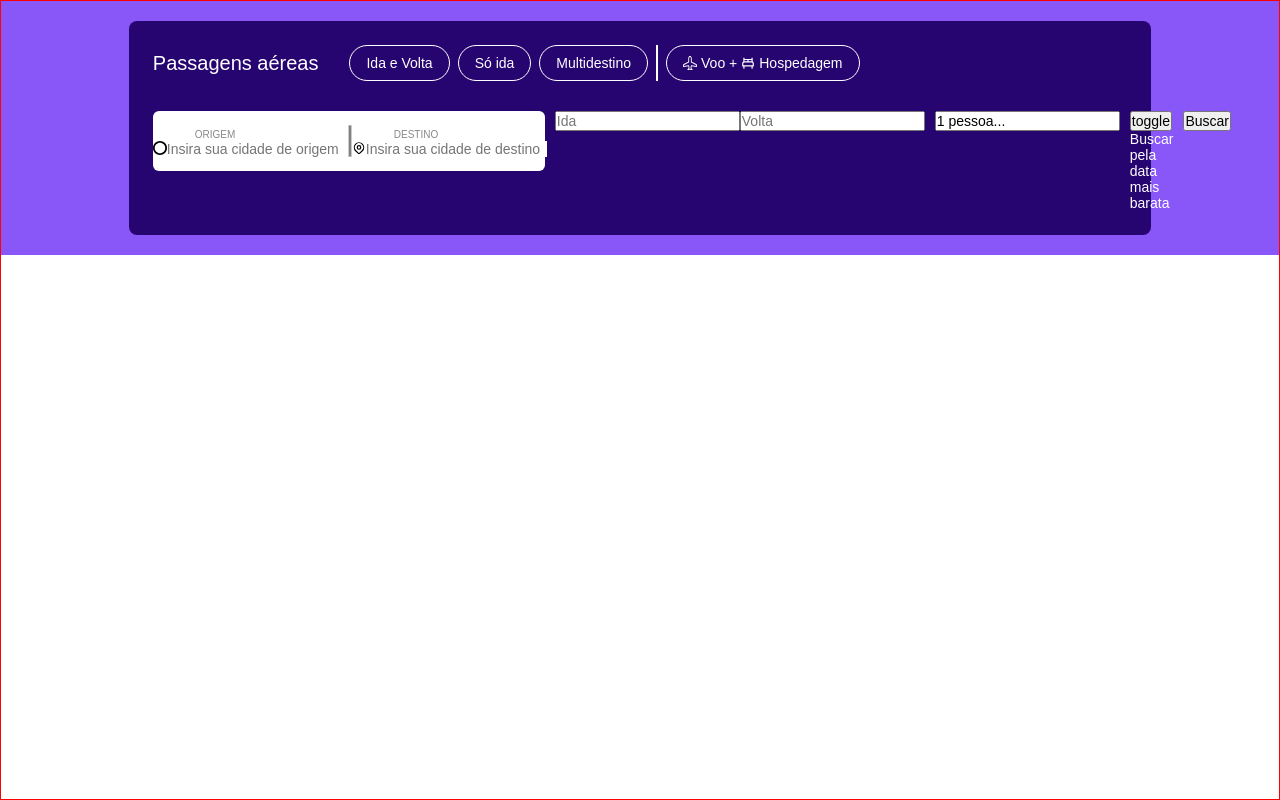
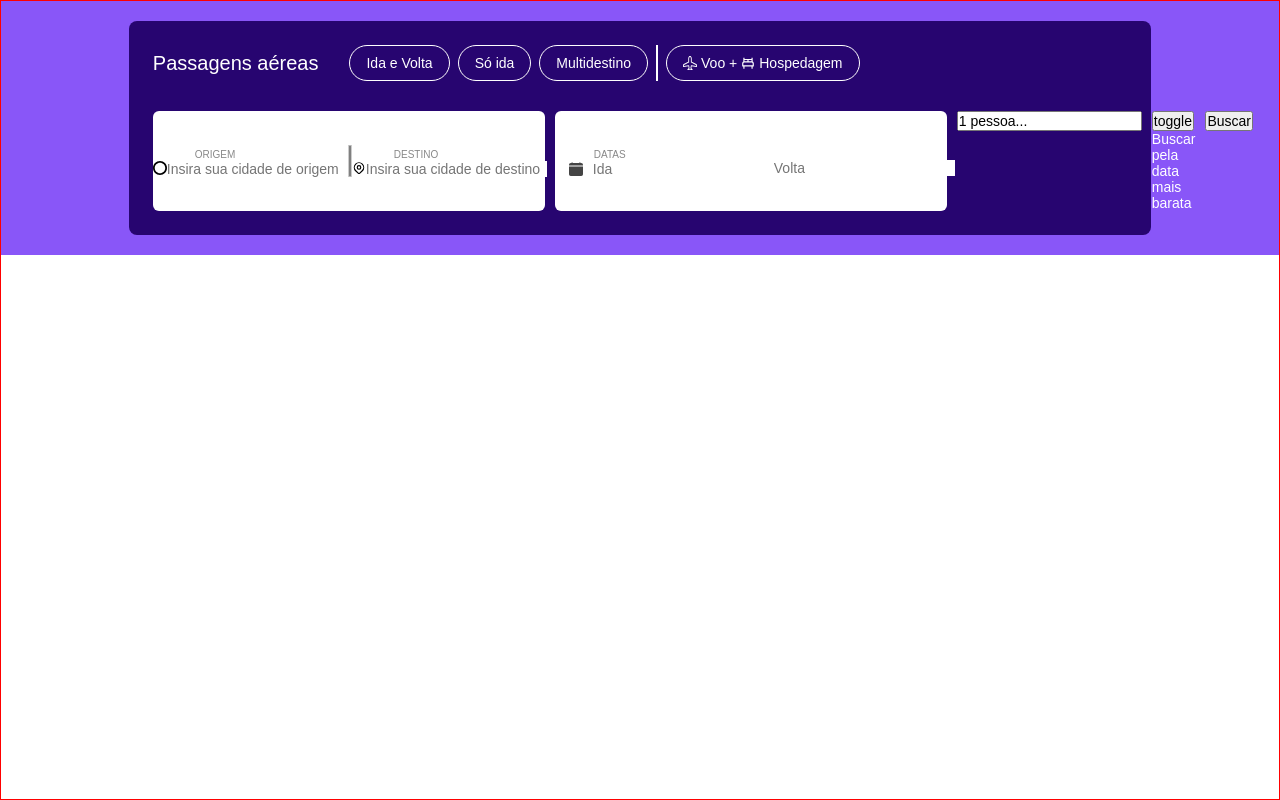
Before and after one commit to eiericksilva/ticket-form, a React (Vite) app: page / in a window 1280 px wide. Built offline with nearby package versions, Linux system fonts and the light colour scheme.

Commit message:
Base going e return pronta

```diff
--- a/src/components/Form/Form.js
+++ b/src/components/Form/Form.js
@@ -73,10 +73,10 @@ export const Button = styled.button`
 export const ContainerOriginDestiny = styled.div`
   display: flex;
   width: 392px;
-  height: 60px;
+  min-height: 60px;
+  border-radius: 6px;
   color: #000;
   background-color: #fff;
-  border-radius: 6px;
 
   align-items: center;
 
@@ -120,14 +120,46 @@ export const ContainerDestiny = styled.div`
 export const BottomOfDestiny = styled.div`
   display: flex;
 `;
+
 export const ContainerDatas = styled.div`
   display: flex;
+  align-items: center;
   width: 392px;
+  min-height: 60px;
+  border-radius: 6px;
+  background-color: #fff;
+  padding: 14px;
 `;
 
-export const ContainerGoing = styled.div``;
+export const ContainerGoing = styled.div`
+  label {
+    font-size: 10px;
+    color: #888888;
+    margin: 12px 0 4px 25px;
+  }
+`;
 
-export const ContainerReturn = styled.div``;
+export const BottomOfGoing = styled.div`
+  display: flex;
+  align-items: center;
+  gap: 10px;
+
+  svg {
+    color: #444444;
+  }
+
+  input {
+    border: none;
+  }
+`;
+
+export const ContainerReturn = styled.div`
+  padding-top: 14px;
+
+  input {
+    border: none;
+  }
+`;
 
 export const ContainerPassengersAndClasses = styled.div``;
 
--- a/src/components/Form/index.jsx
+++ b/src/components/Form/index.jsx
@@ -3,6 +3,7 @@ import {
   Background,
   Body,
   BottomOfDestiny,
+  BottomOfGoing,
   BottomOfOrigin,
   Button,
   ButtonGroup,
@@ -24,6 +25,7 @@ import { BiBed } from "react-icons/bi";
 import { BsArrowLeftRight } from "react-icons/bs";
 import { ImRadioUnchecked } from "react-icons/im";
 import { HiOutlineLocationMarker } from "react-icons/hi";
+import { BsFillCalendarFill } from "react-icons/bs";
 
 const Form = () => {
   return (
@@ -70,7 +72,11 @@ const Form = () => {
           </ContainerOriginDestiny>
           <ContainerDatas>
             <ContainerGoing>
-              <input type="data" placeholder="Ida" />
+              <label htmlFor="data">DATAS</label>
+              <BottomOfGoing>
+                <BsFillCalendarFill />
+                <input id="data" type="data" placeholder="Ida" />
+              </BottomOfGoing>
             </ContainerGoing>
             <ContainerReturn>
               <input type="text" placeholder="Volta" />
```
